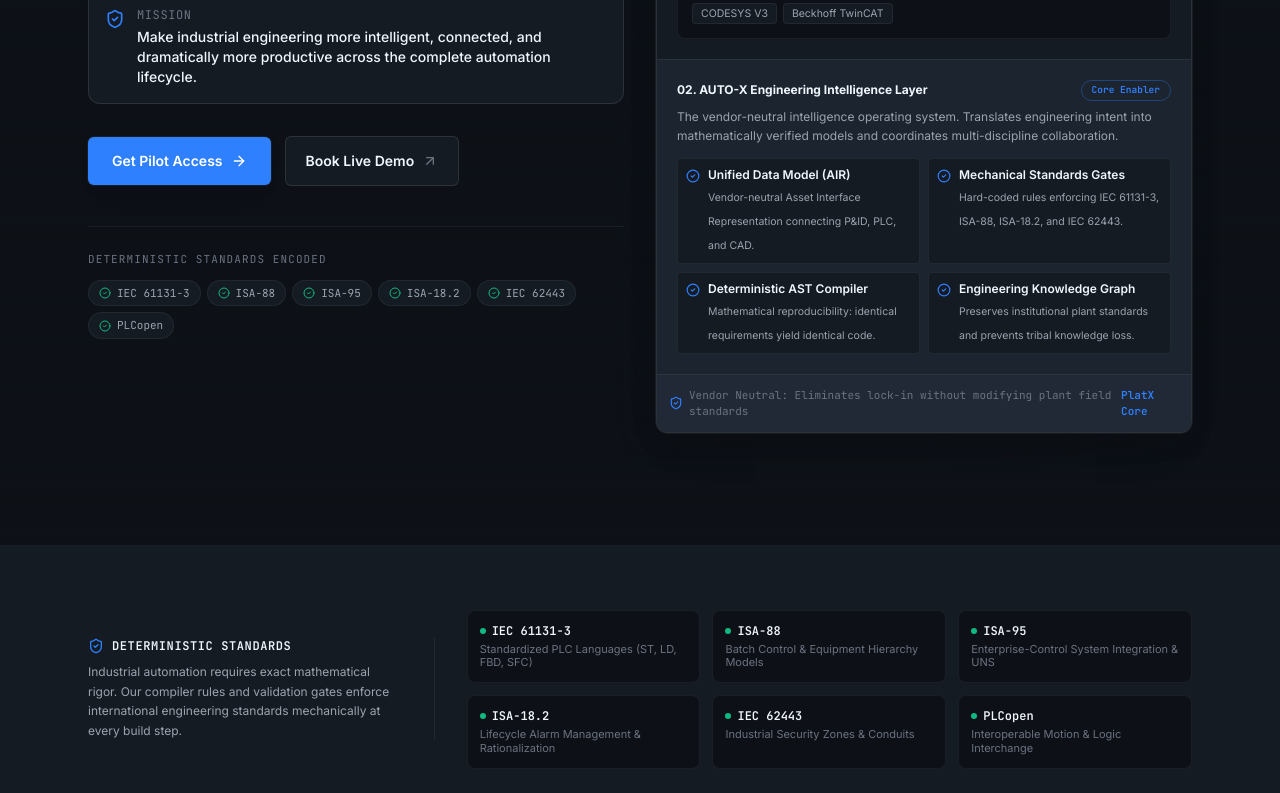
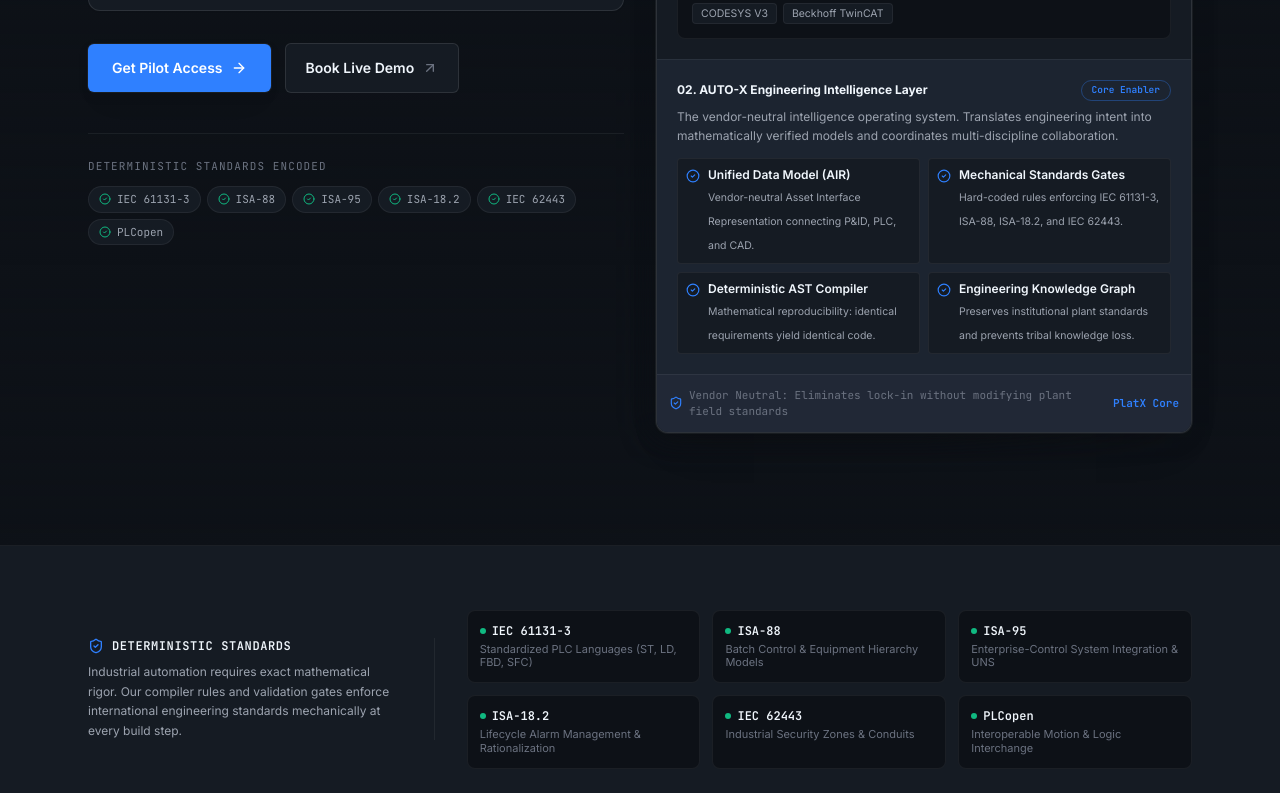
Before and after one commit to Ahmed-Mohsen-Abouelyazed/AUTO-X-Website, an Astro site: page / in a window 1280 px wide. Shown: the part 577-1370 px from the top of the page. Built offline with nearby package versions, Linux system fonts and the light colour scheme; Astro itself is replaced by a stand-in of ours.

Commit message:
Fix hero layout shift by changing grid to items-start and enforcing constant height on EngineeringIntelligenceLayer

```diff
--- a/src/components/EngineeringIntelligenceLayer.tsx
+++ b/src/components/EngineeringIntelligenceLayer.tsx
@@ -23,7 +23,6 @@ const LAYERS: LayerData[] = [
       { title: 'Deterministic SCL Synthesis', detail: 'Structured text emission validated against closed-loop AST verification gates.' },
       { title: 'Automatic I/O Allocation', detail: 'Constraint-based cabinet terminal routing and channel mapping.' },
       { title: 'Virtual FAT Simulation', detail: 'Automated test assertions executed in virtual controllers before plant delivery.' },
-      { title: '1-Click Documentation', detail: 'Instant FDS, SDS, and loop sheet generation with zero human discrepancy.' },
     ],
   },
   {
@@ -229,8 +228,9 @@ export function EngineeringIntelligenceLayer() {
 
       </div>
 
-      {/* Matched Layer Detail Inspector Callout */}
-      <div className="p-4 sm:p-5 border-t border-border-subtle bg-bg-elevated">
+      {/* Matched Layer Detail Inspector Callout with Constant Height */}
+      <div className="p-4 sm:p-5 border-t border-border-subtle bg-bg-elevated min-h-[200px] flex flex-col justify-between">
+        <div>
           <div className="flex items-center justify-between gap-2 mb-1.5">
             <span className="text-xs font-bold text-text-primary">
               {activeLayer.name}
@@ -255,14 +255,15 @@ export function EngineeringIntelligenceLayer() {
             ))}
           </div>
         </div>
+      </div>
 
       {/* Footer */}
-      <div className="p-3 bg-bg-hover border-t border-border-subtle flex flex-col sm:flex-row items-center justify-between text-[11px] font-mono text-text-tertiary gap-1.5">
+      <div className="p-3 bg-bg-hover border-t border-border-subtle flex items-center justify-between text-[11px] font-mono text-text-tertiary gap-2">
         <span className="flex items-center gap-1.5">
           <ShieldCheck className="w-3.5 h-3.5 text-accent-primary flex-shrink-0" />
           <span>Vendor Neutral: Eliminates lock-in without modifying plant field standards</span>
         </span>
-        <span className="text-accent-primary font-semibold">
+        <span className="text-accent-primary font-semibold flex-shrink-0">
           PlatX Core
         </span>
       </div>
--- a/src/components/Hero.astro
+++ b/src/components/Hero.astro
@@ -20,7 +20,7 @@ const standards = [
   ></div>
 
   <div class="max-w-container mx-auto px-6 md:px-8 lg:px-12">
-    <div class="grid items-center gap-8 lg:grid-cols-12 lg:gap-8">
+    <div class="grid items-start gap-8 lg:grid-cols-12 lg:gap-8">
 
       <!-- Left Column: Narrative -->
       <div class="lg:col-span-6 flex flex-col items-start min-w-0">
```
Also changed, not shown: 1 other file. Lines whose indentation alone changed are shown as unchanged.
